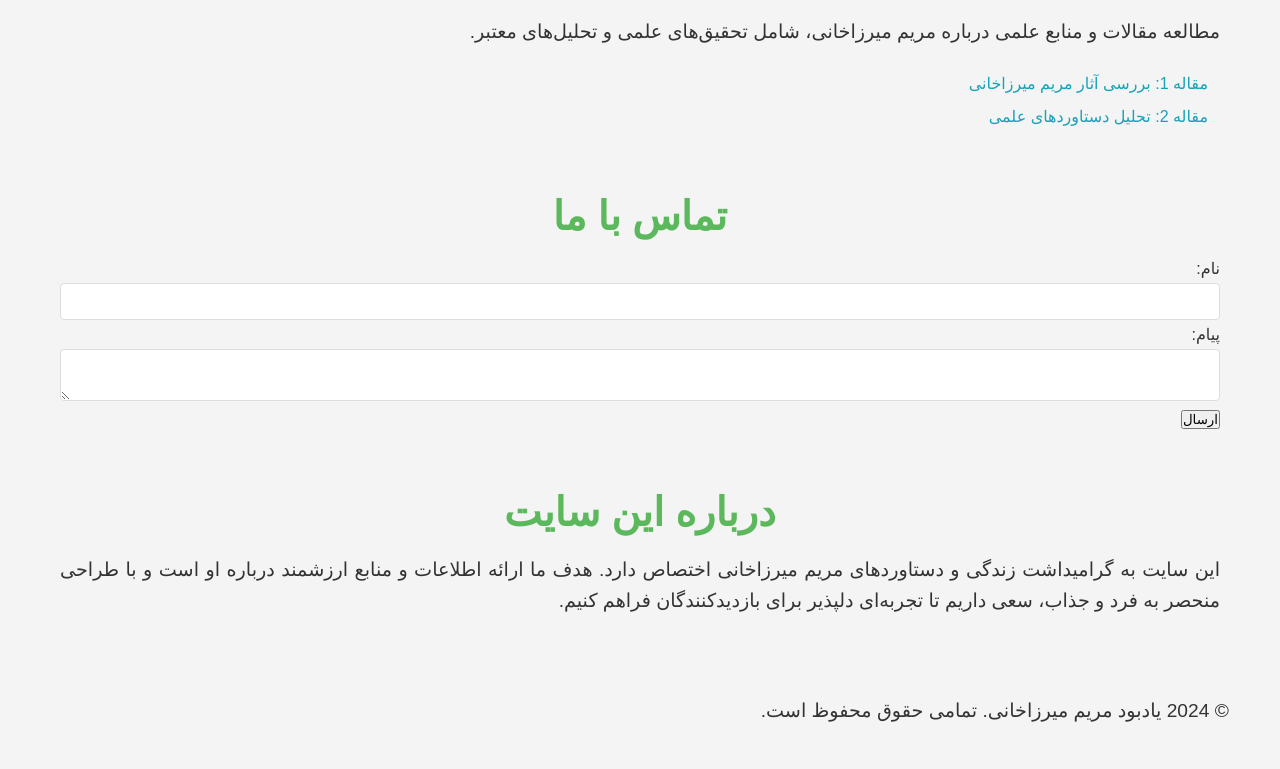
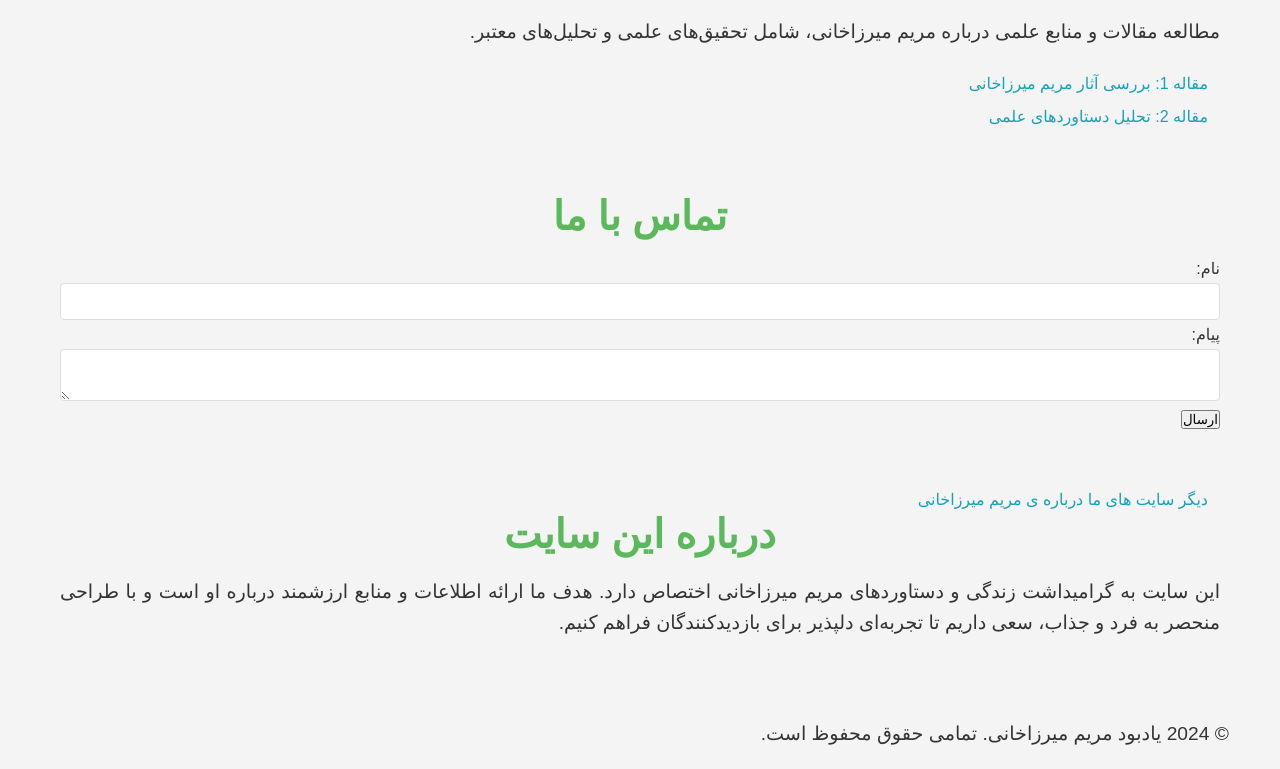
Before and after one commit to mr-programmer2009/my-website, a plain HTML site: page index.html in a window 1280 px wide. Shown: the part 3180-3949 px from the top of the page. Before the commit the page ends 3927 px from the top, so only its background shows below. Drawn offline with Linux system fonts and the light colour scheme; a script that the page names is missing; a web font is replaced by a local one.

Commit message:
add to web
دوسایت برای اسطوره ی ریاضی مریم میرزاخانی

```diff
--- a/index.html
+++ b/index.html
@@ -183,6 +183,7 @@
                 <br>
                 <button type="submit">ارسال</button>
             </form>        </section>
+            <a href="index2.html">دیگر سایت های ما درباره ی مریم میرزاخانی</a>
         <section id="about">
             <h2>درباره این سایت</h2>
             <p>این سایت به گرامیداشت زندگی و دستاوردهای مریم میرزاخانی اختصاص دارد. هدف ما ارائه اطلاعات و منابع ارزشمند درباره او است و با طراحی منحصر به فرد و جذاب، سعی داریم تا تجربه‌ای دلپذیر برای بازدیدکنندگان فراهم کنیم.</p>
```
